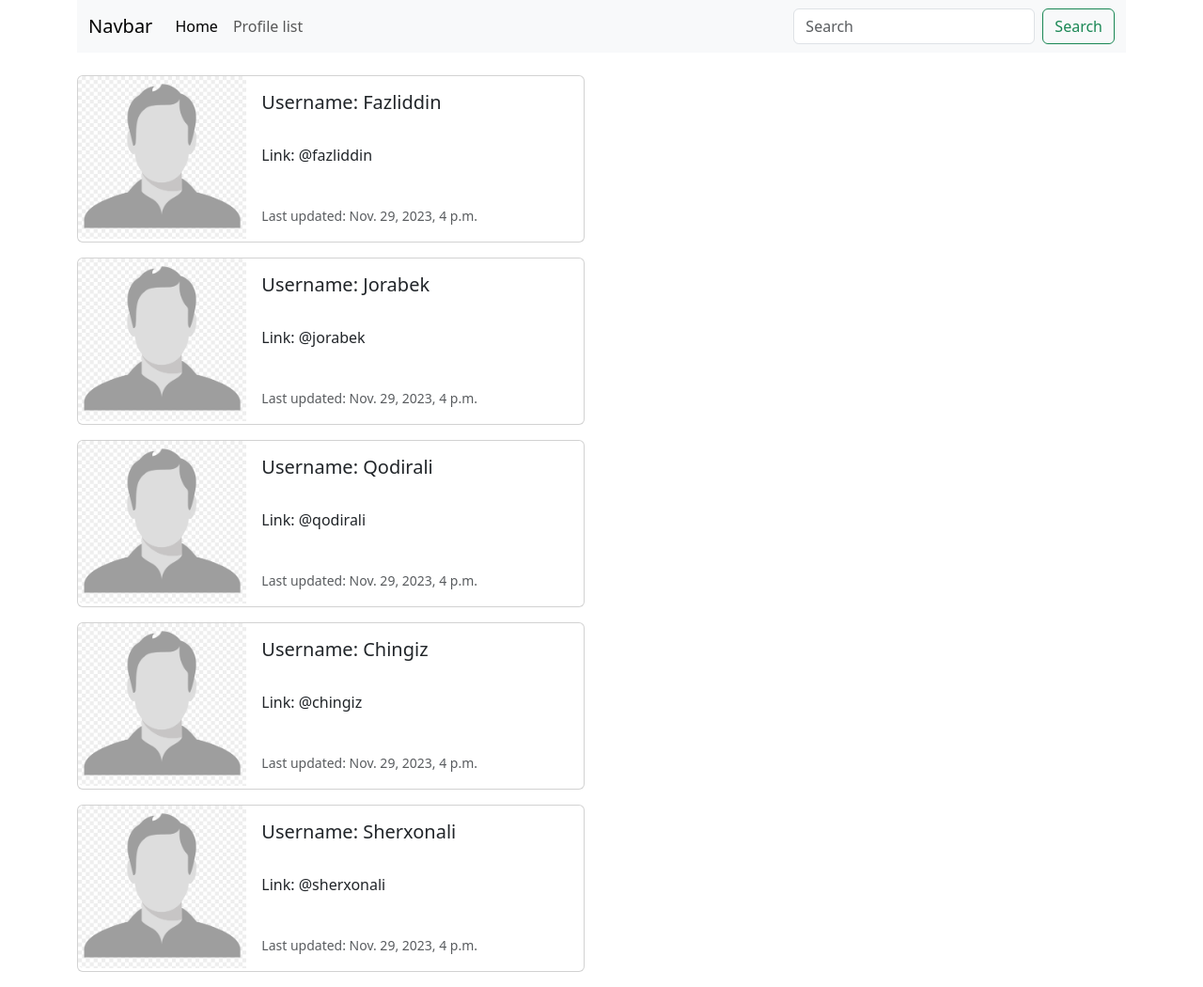
After one commit to islomjon17/djangowednesday_twitter, a Django app: page /profile_list/ in a window 1280 px wide. The commit adds this page. Shown: the whole page at 94% size. Run offline with Django 4.2, Linux system fonts and the light colour scheme; a user stored in the database is signed in; data comes from the database, SQL or seed files in the repository; both versions use the stored data as it was after the commit.

Commit message:
update news

```diff
--- a/twitterclone/models.py
+++ b/twitterclone/models.py
@@ -1,5 +1,9 @@
 from django.db import models
 from django.contrib.auth.models import User
+from django.db.models.signals import post_save
+from django.dispatch import receiver
+
+
 # Create your models here.
 
 # User profile model section
@@ -11,6 +15,21 @@ class Profile(models.Model):
                                     symmetrical=False,
                                     blank=True)
 
-
+    created_date = models.DateTimeField(User, auto_now=True)
     def __str__(self):
         return self.user.username
+
+
+
+# Create profile when new user signs up
+#@receiver(post_save, sender=User)
+def create_profile(sender, instance, created, **kwargs):
+    if created:
+        user_profile = Profile(user=instance)
+        user_profile.save()
+
+        # Have user follow themeselves
+        user_profile.follows.set([instance.profile.id])
+        user_profile.save()
+
+post_save.connect(create_profile, sender=User)
--- a/twitterclone/templates/base.html
+++ b/twitterclone/templates/base.html
@@ -11,9 +11,24 @@
 <div class="container">
 
   {% include 'navbar.html' %}
- <br/>
+
+
+  <br/>
+
+{% if messages %}
+
+{% for messange in messages  %}
+
+<div class="alert alert-warning alert-dismissible fade show" role="alert">
+  {{messange}}
+  <button type="button" class="btn-close" data-bs-dismiss="alert" aria-label="Close"></button>
+</div>
+{% endfor %}
+
+{% endif %}
+
+
   {% block content  %}
-
 
   {% endblock %}
 </div>
--- a/twitterclone/templates/navbar.html
+++ b/twitterclone/templates/navbar.html
@@ -12,7 +12,7 @@
           <a class="nav-link active" aria-current="page" href="{% url 'home' %}">Home</a>
         </li>
         <li class="nav-item">
-          <a class="nav-link" href="#">Link</a>
+          <a class="nav-link" href="{% url 'profile_list' %}">Profile list</a>
         </li>
 
 
--- /dev/null
+++ b/twitterclone/templates/profile_list.html
@@ -0,0 +1,42 @@
+{% extends 'base.html' %}
+{% load static %}
+
+{% block content %}
+
+
+
+{% if profiles %}
+
+    {% for profiles in profiles %}
+
+    <div class="card mb-3" style="max-width: 540px;">
+        <div class="row g-0">
+          <div class="col-md-4">
+            <img src="{% static 'twitterclone/images/profile_image_2.png' %}" class="img-fluid rounded-start" alt="Profile image">
+          </div>
+          <div class="col-md-8">
+            <div class="card-body">
+              <h5 class="card-title">Username: {{ profiles.user.username }}</h5>
+              <br/>
+              <p class="card-text"> Link: @{{ profiles.user.username|lower }}</p>
+              <br/>
+              <p class="card-text"><small class="text-body-secondary"> Last updated: {{ profiles.created_date }}</small></p>
+            </div>
+          </div>
+        </div>
+      </div>
+
+
+
+
+
+
+
+
+
+
+
+    {% endfor %}
+{% endif %}
+
+{% endblock  %}
--- a/twitterclone/urls.py
+++ b/twitterclone/urls.py
@@ -5,7 +5,7 @@ from .  import views
 urlpatterns = [
     path('', views.home, name="home"),
 
-    # path(),
+    path('profile_list/', views.profile_list, name="profile_list"),
 
     # path(),
 
--- a/twitterclone/views.py
+++ b/twitterclone/views.py
@@ -1,7 +1,18 @@
 from django.shortcuts import render
+from django.contrib import messages
+from .models import *
 
 # Create your views here.
 
 
 def home(request):
     return render(request, 'home.html', {})
+
+def profile_list(request):
+    if request.user.is_authenticated:
+        profiles = Profile.objects.exclude(user=request.user)
+        return render(request, 'profile_list.html', {"profiles":profiles})
+
+    else:
+        messages.success(request, ("You have to log in"))
+        return render(request, 'home.html', {})
```
Also changed, not shown: twitterwednesday/settings.py (+22 -1 lines), db.sqlite3, twitterclone/migrations/0002_profile_created_date.py (added), twitterclone/static/twitterclone/images/profile_image.png (added), twitterclone/static/twitterclone/images/profile_image_2.png (added).
